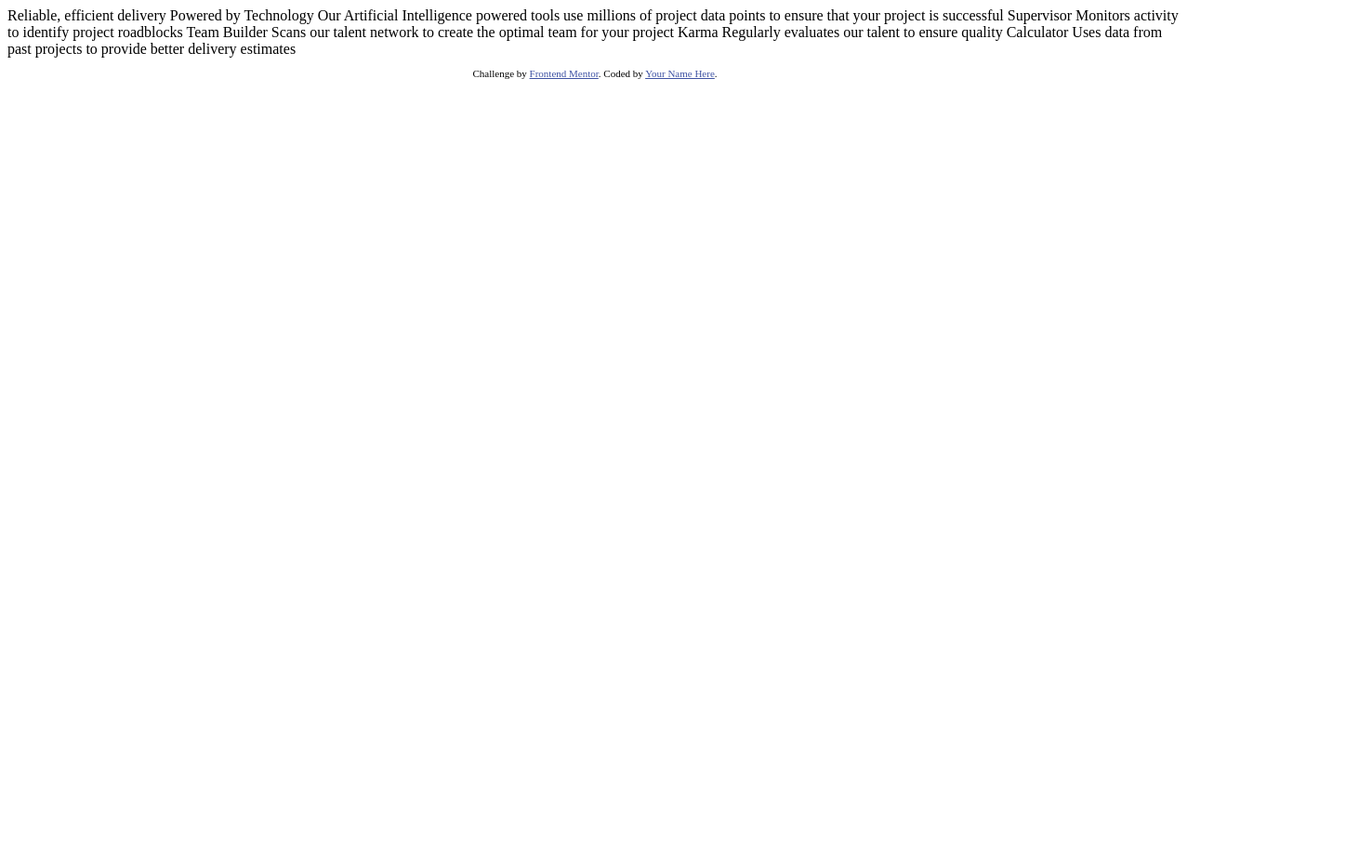
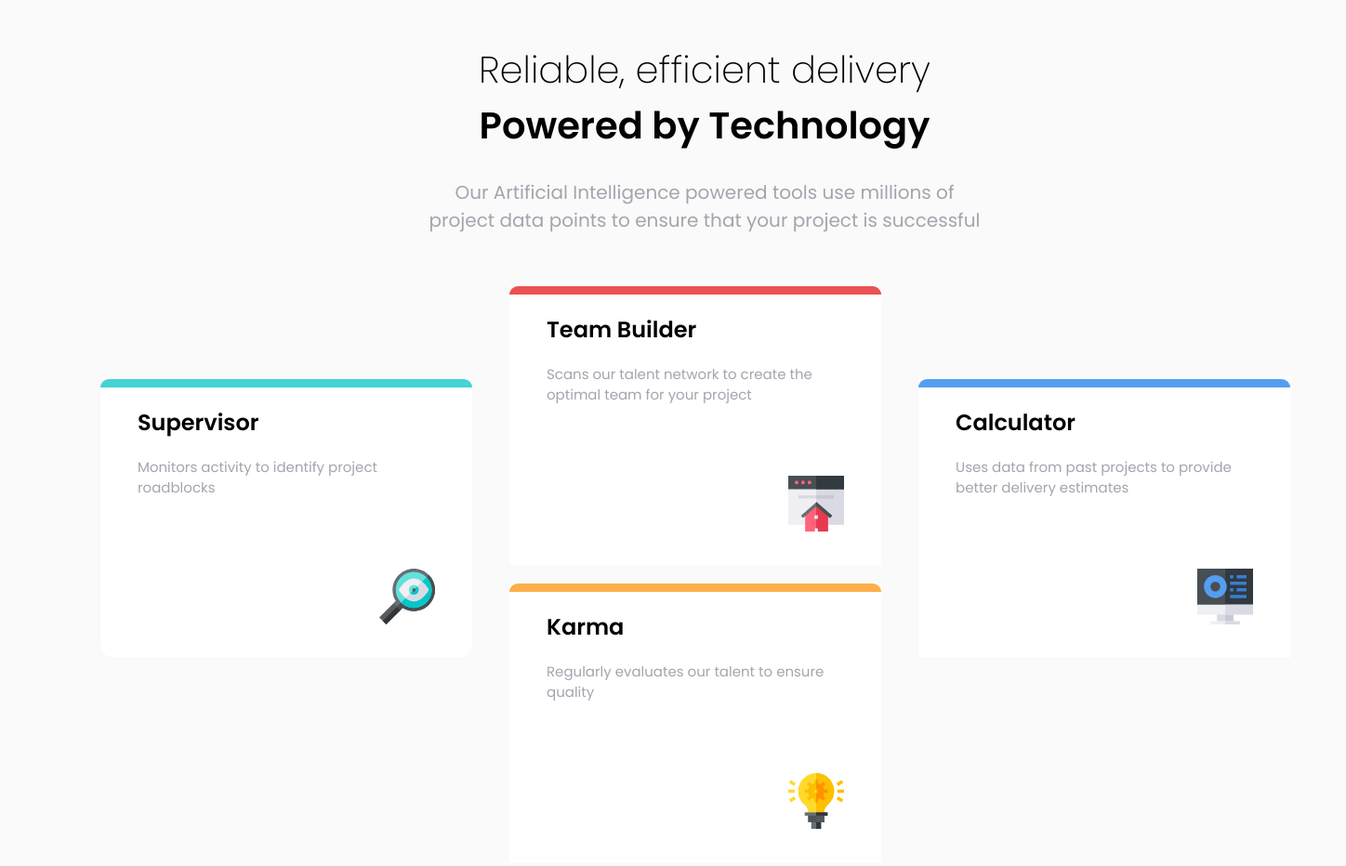
Before and after one commit to Deamon120/Four-card-feature-section-challenge-hub, a plain HTML site: page index.html in a window 1280 px wide. Shown: the whole page at 93% size, 1448 px wide, since content can reach past the window. Before the commit the page ends 800 px from the top, so only its background shows below. Drawn offline with Linux system fonts and the light colour scheme.

Commit message:
first change files

```diff
--- a/index.html
+++ b/index.html
@@ -6,40 +6,48 @@
 
   <link rel="icon" type="image/png" sizes="32x32" href="./images/favicon-32x32.png">
 
+  <link rel="stylesheet" href="style.css">
+
+  <link rel="preconnect" href="https://fonts.googleapis.com">
+  <link rel="preconnect" href="https://fonts.gstatic.com" crossorigin>
+  <link href="https://fonts.googleapis.com/css2?family=Poppins:wght@200;400;600&display=swap" rel="stylesheet">
+
   <title>Frontend Mentor | Four card feature section</title>
 
-  <!-- Feel free to remove these styles or customise in your own stylesheet 👍 -->
-  <style>
-    .attribution { font-size: 11px; text-align: center; }
-    .attribution a { color: hsl(228, 45%, 44%); }
-  </style>
+
 </head>
 <body>
+  <main>
+  <div class="header">
+    <h1>Reliable, efficient delivery <strong>Powered by Technology</strong></h1>
+    <p class="paragraph">Our Artificial Intelligence powered tools use millions of project data points
+      to ensure that your project is successful</p>
+  </div>
+  <div class="supervisor">
+    <div class="cyan"></div>
+    <h2>Supervisor</h2>
+    <p class="cards">Monitors activity to identify project roadblocks</p>
+    <img src="images/icon-supervisor.svg" alt="supervisor">
+  </div>
+  <div class="team-builder">
+    <div class="red"></div>
+    <h2>Team Builder</h2>
+    <p class="cards">Scans our talent network to create the optimal team for your project</p>
+    <img src="images/icon-team-builder.svg" alt="team-builder">
+  </div>
+  <div class="karma">
+    <div class="orange"></div>
+    <h2>Karma</h2>
+    <p class="cards">Regularly evaluates our talent to ensure quality</p>
+    <img src="images/icon-karma.svg" alt="karma">
+  </div>
+  <div class="calculator">
+    <div class="blue"></div>
+    <h2>Calculator</h2>
+    <p class="cards">Uses data from past projects to provide better delivery estimates</p>
+    <img src="images/icon-calculator.svg" alt="calculator">
+  </div>
 
-  Reliable, efficient delivery
-  Powered by Technology
-
-  Our Artificial Intelligence powered tools use millions of project data points
-  to ensure that your project is successful
-
-  Supervisor
-  Monitors activity to identify project roadblocks
-
-  Team Builder
-  Scans our talent network to create the optimal team for your project
-
-  Karma
-  Regularly evaluates our talent to ensure quality
-
-  Calculator
-  Uses data from past projects to provide better delivery estimates
-
-
-  <footer>
-    <p class="attribution">
-      Challenge by <a href="https://www.frontendmentor.io?ref=challenge" target="_blank">Frontend Mentor</a>.
-      Coded by <a href="#">Your Name Here</a>.
-    </p>
-  </footer>
+</main>
 </body>
 </html>
--- /dev/null
+++ b/style.css
@@ -0,0 +1,140 @@
+body {
+  background-color: hsl(0, 0%, 98%);
+
+
+
+}
+main {
+  position: relative;
+  width: 1440px;
+  height: 1440px;
+}
+
+.header {
+  width: 600px;
+  position: absolute;
+  top: 10px;
+  left: 450px;
+}
+
+.supervisor {
+ background-color: white;
+ width: 400px;
+ height: 300px;
+ position: absolute;
+ top: 400px;
+ left: 100px;
+ border-radius: 15px;
+
+}
+
+.team-builder {
+  background-color: white;
+  width: 400px;
+  height: 300px;
+  position: absolute;
+  top: 300px;
+  left: 540px;
+}
+
+.karma {
+  background-color: white;
+  width: 400px;
+  height: 300px;
+  position: absolute;
+  top: 620px;
+  left: 540px;
+}
+
+.calculator {
+  background-color: white;
+  width: 400px;
+  height: 300px;
+  position: absolute;
+  top: 400px;
+  left: 980px;
+}
+
+h1 {
+  font-family: 'Poppins', sans-serif;
+  font-weight: 200;
+  font-size: 40px;
+  text-align: center;
+
+}
+
+h2 {
+font-family: 'Poppins', sans-serif;
+margin-left: 40px;
+}
+
+.paragraph {
+  font-family: 'Poppins', sans-serif;
+  color: hsl(229, 6%, 66%);
+  line-height: 1.5;
+  font-size: 20px;
+  text-align: center;
+}
+
+strong {
+  font-family: 'Poppins', sans-serif;
+  font-weight: 700;
+  color: black;
+}
+.cards {
+  font-size: 15px;
+  font-family: 'Poppins', sans-serif;
+  color: hsl(229, 6%, 66%);
+  line-height: 1.5;
+  margin-left: 40px;
+  margin-right: 20px;
+}
+
+
+
+
+
+.red {
+  margin-top: 0px;
+  height: 9px;
+  background-color:  hsl(0, 78%, 62%);
+  border-top-left-radius:  15px;
+  border-top-right-radius: 15px;
+
+
+
+
+}
+
+.cyan {
+  margin-top: 0px;
+
+  height: 9px;
+  background-color: hsl(180, 62%, 55%);
+  border-top-left-radius:  15px;
+  border-top-right-radius: 15px;
+}
+
+.blue {
+  margin-top: 0px;
+
+  height: 9px;
+  background-color: hsl(212, 86%, 64%);
+  border-top-left-radius:  15px;
+  border-top-right-radius: 15px;
+}
+
+.orange {
+  margin-top: 0px;
+  height: 9px;
+  background-color:  hsl(34, 97%, 64%);
+  border-top-left-radius:  15px;
+  border-top-right-radius: 15px;
+}
+
+img {
+  width: 60px;
+  margin-top: 60px;
+  margin-left: 300px;
+
+}
```
